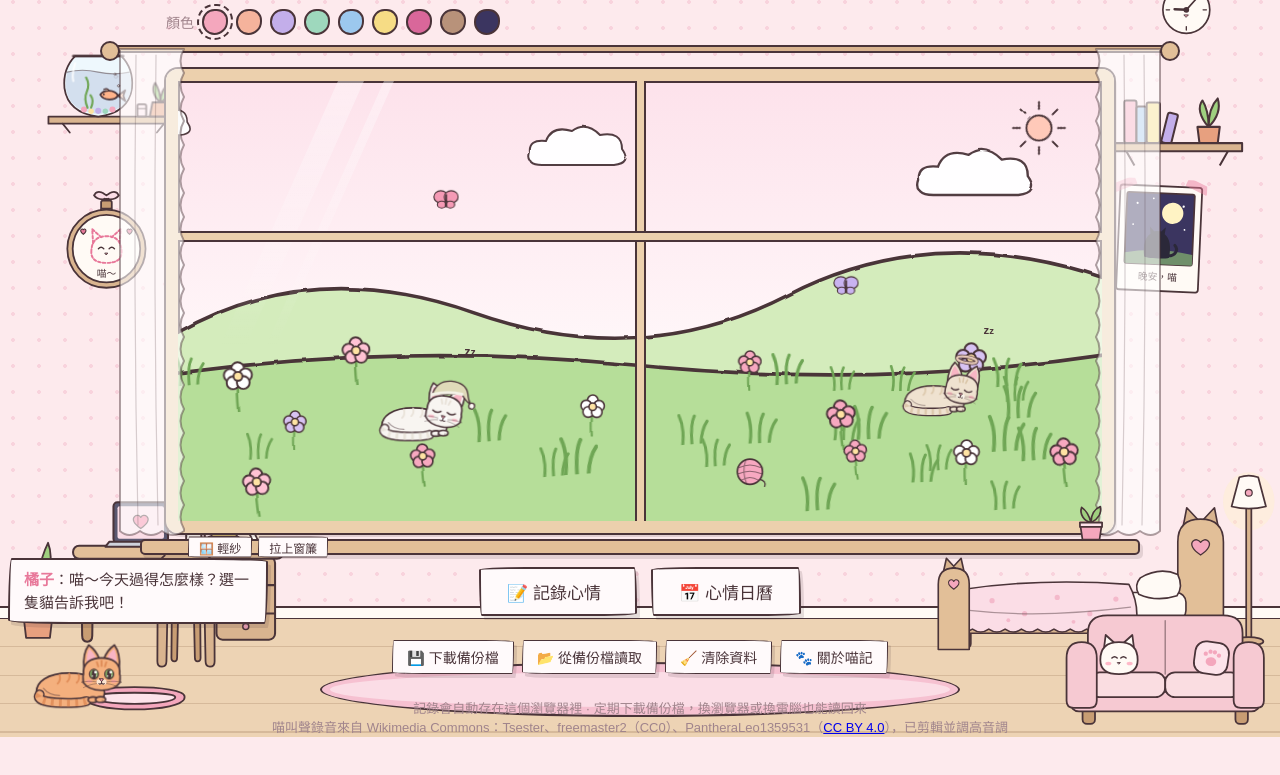
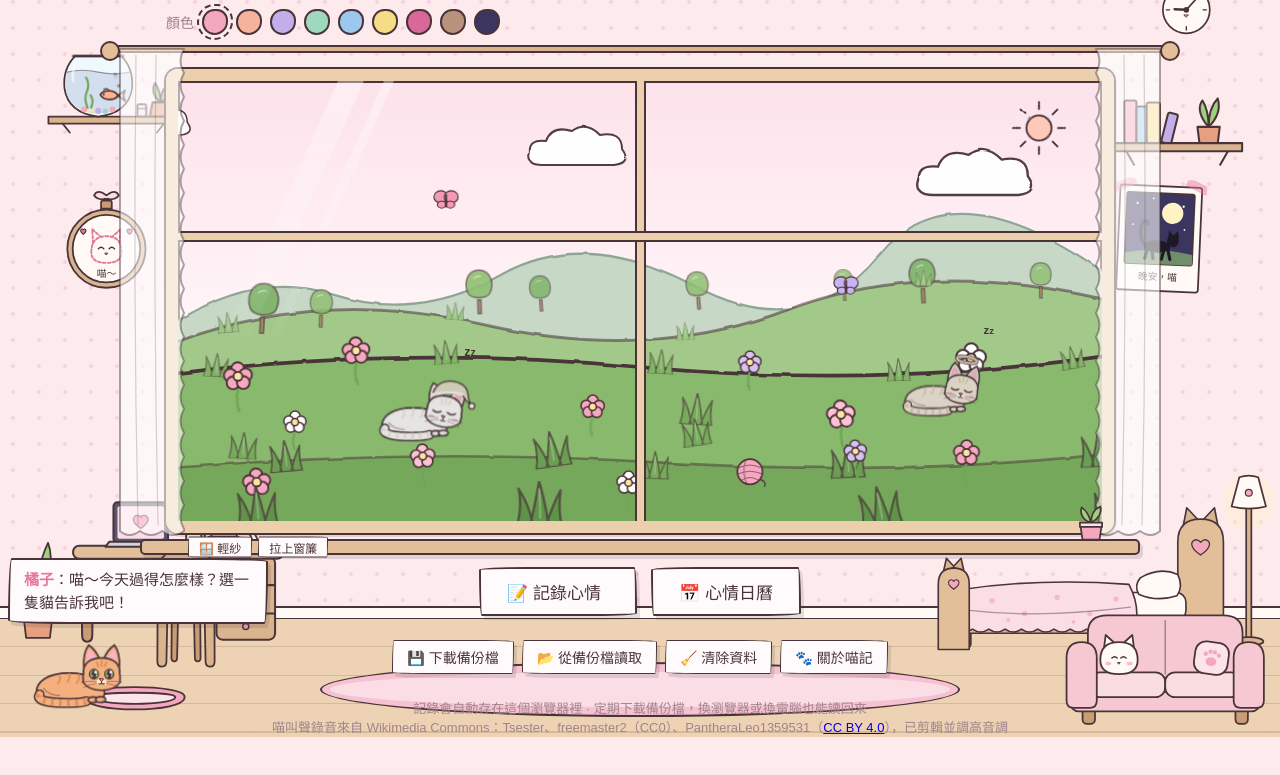
Before and after one commit to ruby510054/meow, a plain HTML site: page index.html in a window 1280 px wide. Shown: the part 63-838 px from the top of the page. Drawn offline with Linux system fonts and the light colour scheme; animation ran at ten frames a second; a web font is replaced by a local one.

Commit message:
redraw the grass

```diff
--- a/index.html
+++ b/index.html
@@ -164,8 +164,8 @@
   }
   @keyframes gust { 0% { left: -20%; opacity: 0; } 20% { opacity: 1; } 100% { left: 110%; opacity: 0; } }
   .meadow.windy .deco { animation-duration: .8s; }
-  .meadow .scene, .meadow .deco { transition: filter 2s; }
-  .meadow.gloomy .scene, .meadow.gloomy .deco { filter: saturate(.65) brightness(.93); }
+  .meadow .scene, .meadow .deco, .meadow .trees { transition: filter 2s; }
+  .meadow.gloomy .scene, .meadow.gloomy .deco, .meadow.gloomy .trees { filter: saturate(.65) brightness(.93); }
   .meadow .fly { transition: opacity 1.5s; }
   .meadow.gloomy .fly { opacity: 0; }   /* 下雨天蝴蝶躲起來 */
   .rainbow { position: absolute; left: 22%; top: 18%; width: 46%; z-index: 1; pointer-events: none; opacity: 0; transition: opacity 2s; }
@@ -213,6 +213,8 @@
   [data-theme="night"] .mullion { background: #b39a7e; }
   @media (max-width: 1099px) { .rod { display: none; } .big-window { margin-top: 10px; } }
   .meadow .scene { position: absolute; inset: 0; width: 100%; height: 100%; }
+  .meadow .scene.far { z-index: 0; } .meadow .trees { position: absolute; inset: 0; z-index: 1; pointer-events: none; } .meadow .scene.near { z-index: 2; }
+  .meadow .tree { position: absolute; transform: translateX(-50%); transform-origin: bottom center; animation: sway 4s ease-in-out infinite alternate; }
   .meadow .label {
     position: absolute; top: 8px; left: 10px; z-index: 300; font-size: 14px;
     background: var(--card); border: 1.5px solid var(--line); padding: 2px 10px; border-radius: var(--wobble2);
@@ -238,6 +240,9 @@
   /* 貓咪 */
   .cat { position: absolute; width: 100px; transform-origin: bottom center; cursor: pointer; }
   .meadow .cat { width: calc(100px * var(--ms, 1)); }
+  /* 窗外的貓顏色柔和一點，像在遠處；下雨天再暗一點（屋內的寵物不受影響） */
+  .meadow .cat .hopper > svg { filter: saturate(.78) brightness(.93); transition: filter 2s; }
+  .meadow.gloomy .cat .hopper > svg { filter: saturate(.6) brightness(.86); }
   .cat svg { display: block; width: 100%; overflow: visible; }
   .cat .flip { transition: transform .25s; }
   .cat .tail { animation: wag 1.8s ease-in-out infinite alternate; }
@@ -592,8 +597,13 @@
     <g fill="#fff" stroke="none"><circle cx="26" cy="28" r="1.2"/><circle cx="44" cy="22" r="1"/><circle cx="78" cy="30" r="1.3"/><circle cx="22" cy="52" r="1"/><circle cx="80" cy="56" r="1"/></g>
     <circle cx="66" cy="38" r="12" fill="#fff3c4" stroke="none"/>
     <path d="M14 96 V84 Q52 76 90 84 V96Z" fill="#6f8f6a" stroke="none"/>
-    <path d="M36 88 C34 76 36 66 42 62 L41 54 L46 59 Q50 58 54 59 L59 54 L58 62 C64 66 66 76 64 88 C60 90 40 90 36 88Z" fill="#2b2839" stroke="none"/>
-    <path d="M62 86 C72 86 74 78 70 74" fill="none" stroke="#2b2839" stroke-width="3.4"/>
+    <g fill="#1d1a26" stroke="#1d1a26" stroke-linecap="round" stroke-linejoin="round">
+      <path d="M38 77 C31 71 29 60 32 51 C34 46 39 47 38.5 51.5" fill="none" stroke-width="3.6"/>
+      <path d="M40 78 L36.5 90 M44 79 L46 90 M58 79 L55.5 90 M62 78 L65 90" fill="none" stroke-width="3.6"/>
+      <ellipse cx="50" cy="76" rx="15" ry="7" stroke="none"/>
+      <circle cx="67.5" cy="69.5" r="6.6" stroke="none"/>
+      <path d="M62.6 65.6 L63.2 58.4 L67.8 63.4Z M68 63.2 L72.6 58.6 L73.6 66Z" stroke-width="1"/></g>
+
     <text x="52" y="114" text-anchor="middle" font-size="11" fill="#4a3439" stroke="none" font-family="Huninn, sans-serif">晚安，喵</text>
     <rect class="tape" x="-2" y="2" width="26" height="10" rx="1" transform="rotate(-24 11 7)" stroke="none"/>
     <rect class="tape" x="80" y="2" width="26" height="10" rx="1" transform="rotate(24 93 7)" stroke="none"/></g></svg></div>
@@ -730,10 +740,18 @@
   </defs></svg>
   <div class="curtains" id="curtains"></div>
   <div class="meadow" id="meadow">
-    <svg class="scene" viewBox="0 0 1000 300" preserveAspectRatio="none" aria-hidden="true">
+    <!-- 草地分成好幾層：越遠越淡（帶一點藍灰），越近越深，看起來比較有距離感 -->
+    <svg class="scene far" viewBox="0 0 1000 300" preserveAspectRatio="none" aria-hidden="true">
+      <g filter="url(#w)" stroke-linejoin="round">
+        <path d="M-10 168 Q80 128 170 146 T350 132 T560 140 T760 118 T1010 134 L1010 310 L-10 310Z" fill="#c7d9c6" stroke="#8fa596" stroke-width="1.6"/>
+        <path d="M-10 180 Q150 140 330 166 T660 156 T1010 150 L1010 310 L-10 310Z" fill="#a3c98a" stroke="#4a3439" stroke-width="2" stroke-opacity=".55"/>
+      </g>
+    </svg>
+    <div class="trees" aria-hidden="true"></div>
+    <svg class="scene near" viewBox="0 0 1000 300" preserveAspectRatio="none" aria-hidden="true">
       <g filter="url(#w)" stroke="#4a3439" stroke-width="2.5" stroke-linejoin="round">
-        <path d="M-10 175 Q140 118 320 158 T660 146 T1010 136 L1010 310 L-10 310Z" fill="#d4ecbc"/>
-        <path d="M-10 200 Q240 178 500 194 T1010 186 L1010 310 L-10 310Z" fill="#b6de99"/>
+        <path d="M-10 200 Q240 180 500 195 T1010 187 L1010 310 L-10 310Z" fill="#88b96c"/>
+        <path d="M-10 264 Q260 250 520 260 T1010 254 L1010 310 L-10 310Z" fill="#76a85c" stroke-opacity=".5" stroke-width="1.8"/>
       </g>
     </svg>
     <svg class="sun" viewBox="0 0 60 60" aria-hidden="true"><g filter="url(#w)" stroke="#4a3439" stroke-width="2" stroke-linecap="round">
@@ -1532,12 +1550,57 @@ function addDeco(html, left, bottom, w) {
   d.innerHTML = html;
   meadow.appendChild(d);
 }
-const grass = `<svg viewBox="0 0 20 20"><path d="M2 20 Q4 9 1 1 M8 20 Q8 7 11 2 M14 20 Q15 11 19 6" fill="none" stroke="#6fa655" stroke-width="2" stroke-linecap="round"/></svg>`;
+// 中間山丘上的小樹：位置是 [左邊 %, 離底部 %, 大小]，越遠（越高）的越小越淡
+[[7, 41.5, .8], [14, 43, .6], [31, 46, .7], [38, 46.6, .55], [55, 47, .6], [71, 49, .5], [79, 48.4, .7], [92, 49.5, .55]].forEach(([x, y, k], i) => {
+  const t = document.createElement("div");
+  t.className = "tree";
+  t.style.cssText = `left:${x}%;bottom:${y}%;width:calc(${Math.round(30 * k)}px * var(--ms, 1));opacity:${(.55 + k * .5).toFixed(2)};animation-delay:${-i * .7}s`;
+  t.innerHTML = `<svg viewBox="0 0 30 44"><g stroke="#4a3439" stroke-width="1.6" stroke-linejoin="round" stroke-opacity=".6">
+    <path d="M13.5 30 H16.5 V43 H13.5Z" fill="#b28a68"/><path d="M15 2 C26 2 29 14 26 22 C24 30 6 30 4 22 C1 14 4 2 15 2Z" fill="${i % 3 ? "#8fbf72" : "#7fb36a"}"/>
+    <path d="M10 10 Q13 7 17 8" fill="none" stroke="#fff" stroke-opacity=".4"/></g></svg>`;
+  meadow.querySelector(".trees").appendChild(t);
+});
+// 三片尖尖葉子的草叢（實心），fill 是顏色、tilt 讓每叢草歪的方向不太一樣
+const grass = (fill, tilt = 0, line = .7) => `<svg viewBox="0 0 30 24" style="transform:rotate(${tilt}deg)"><path d="M3 24 Q6 13 4 4 Q10 13 11.5 24Z M10 24 Q13.5 9 15 0 Q18 10 20 24Z M18.5 24 Q22 13 26.5 5 Q25 15 27 24Z"
+  fill="${fill}" stroke="#4a3439" stroke-width="1.3" stroke-linejoin="round" stroke-opacity="${line}"/>
+  <path d="M15 4 Q15.5 12 15.5 20" fill="none" stroke="#fff" stroke-opacity=".25" stroke-width="1.2"/></svg>`;
+// 算出草地分界線在某個水平位置的高度（照背景 SVG 裡的曲線，M → Q → T… 的寫法）
+function curveAt(d) {
+  const nums = d.match(/-?[\d.]+/g).map(Number), pts = [];
+  let p0 = [nums[0], nums[1]], c = [nums[2], nums[3]], p1 = [nums[4], nums[5]];
+  const seg = (a, k, b) => { for (let t = 0; t <= 1; t += .02) pts.push([(1 - t) ** 2 * a[0] + 2 * (1 - t) * t * k[0] + t * t * b[0], (1 - t) ** 2 * a[1] + 2 * (1 - t) * t * k[1] + t * t * b[1]]); };
+  seg(p0, c, p1);
+  for (let i = 6; i + 1 < nums.length; i += 2) {
+    const next = [nums[i], nums[i + 1]], k = [2 * p1[0] - c[0], 2 * p1[1] - c[1]];
+    seg(p1, k, next); c = k; p1 = next;
+  }
+  // 回傳：給 0~100 的水平位置，得到離底部的百分比
+  return xPct => {
+    const x = xPct * 10, i = pts.findIndex(q => q[0] >= x), a = pts[Math.max(0, i - 1)], b = pts[Math.max(0, i)];
+    const y = a[1] + (b[1] - a[1]) * ((x - a[0]) / ((b[0] - a[0]) || 1));
+    return (300 - y) / 3;
+  };
+}
 const flower = c => `<svg viewBox="0 0 24 40"><g filter="url(#w)" stroke="${INK}" stroke-width="1.5">
   <path d="M12 40 Q11 26 12 16" stroke="#6fa655" stroke-width="2" fill="none"/>
   <circle cx="12" cy="6" r="5" fill="${c}"/><circle cx="6" cy="11" r="5" fill="${c}"/><circle cx="18" cy="11" r="5" fill="${c}"/>
   <circle cx="8" cy="17" r="5" fill="${c}"/><circle cx="16" cy="17" r="5" fill="${c}"/><circle cx="12" cy="12" r="3.5" fill="#ffe3a3"/></g></svg>`;
-for (let i = 0; i < 22; i++) addDeco(grass, rand() * 97, rand() * 95, 16 + rand() * 10);
+// 一排一排的草叢：越遠越小、越淡，越近越大、越深
+const midEdge = curveAt("M-10 180 Q150 140 330 166 T660 156 T1010 150");
+const nearEdge = curveAt("M-10 200 Q240 180 500 195 T1010 187");
+const frontEdge = curveAt("M-10 264 Q260 250 520 260 T1010 254");
+const farTufts = meadow.querySelector(".trees");
+for (let x = 4 + rand() * 8; x < 100; x += 16 + rand() * 12) {   // 中間山丘的邊緣：小小的、淡淡的（在近處草地的後面）
+  const t = document.createElement("div");
+  t.className = "tree";
+  t.style.cssText = `left:${x}%;bottom:${midEdge(x) - 1.6}%;width:calc(${Math.round(12 + rand() * 5)}px * var(--ms, 1));animation-delay:${-rand() * 4}s`;
+  t.innerHTML = grass("#9cc684", rand() * 16 - 8, .3);
+  farTufts.appendChild(t);
+}
+for (let x = 2 + rand() * 10; x < 100; x += 15 + rand() * 12) addDeco(grass("#80b465", rand() * 16 - 8, .5), x, (nearEdge(x) - 2.4) * 2.9, 17 + rand() * 6);    // 近處草地的邊緣
+for (let i = 0; i < 4; i++) addDeco(grass("#76ab5b", rand() * 16 - 8, .6), rand() * 97, (5 + rand() * 22) * 2.9, 20 + rand() * 7);   // 散在草地上
+for (let x = 6 + rand() * 10; x < 100; x += 20 + rand() * 14) addDeco(grass("#6a9f51", rand() * 14 - 7), x, (frontEdge(x) - 3.2) * 2.9, 24 + rand() * 6);   // 最前面那條草地的邊緣
+for (let x = 3 + rand() * 12; x < 100; x += 24 + rand() * 16) addDeco(grass("#5f9448", rand() * 12 - 6), x, -6, 30 + rand() * 8);   // 最底下、最靠近你的一排
 const flowerColors = ["#f7a8c0", "#ffffff", "#d7c2f2", "#f7a8c0", "#ffc2d4"];
 for (let i = 0; i < 12; i++) addDeco(flower(flowerColors[i % 5]), rand() * 95, rand() * 90, 16 + rand() * 6);
 [0, -30, -58].forEach((delay, i) => {
@@ -2230,6 +2293,8 @@ function sidePanel(side, pw, ph, style) {
     ${extra}<path d="${folds}" fill="none" stroke-width="1.2" opacity="${style === "sheer" ? .22 : .3}"/>${bow}</g></svg>`;
 }
 
+// 窗簾拉開時剩下的寬度：大螢幕 64px，窄螢幕收得窄一點，才不會擋住太多窗戶
+const openPanelW = W => innerWidth >= 1100 ? 64 : Math.max(18, Math.round(W * .06));
 function curtainHTML() {
   const win = document.querySelector(".big-window"), W = win.offsetWidth, H = win.offsetHeight;
   const out = innerWidth >= 1100 ? 46 : 0;   // 寬螢幕時簾子掛在窗框外面一點
@@ -2253,7 +2318,7 @@ function curtainHTML() {
       <path d="M0 12 H${W}" fill="none" class="trim-line" stroke-width="3"/>
       <path d="${folds}" fill="none" stroke-width="1.2" opacity=".3"/>${poms}${cord}</g></svg>`;
   }
-  const pw = lerp(64, W / 2 + out + 10, curtainShut), ph = H + 18;
+  const pw = lerp(openPanelW(W), W / 2 + out + 10, curtainShut), ph = H + 18;
   return sidePanel("l", pw, ph, curtainStyle) + sidePanel("r", pw, ph, curtainStyle);
 }
 function renderCurtains() {
@@ -2292,7 +2357,7 @@ function bindCurtainDrag(svg) {
     const win = document.querySelector(".big-window"), W = win.offsetWidth, H = win.offsetHeight;
     const out = innerWidth >= 1100 ? 46 : 0, x0 = e.clientX, y0 = e.clientY, s0 = curtainShut;
     const side = svg.classList.contains("r") ? -1 : 1, isVal = svg.classList.contains("valance");
-    const range = isVal ? H - 66 : W / 2 + out + 10 - 64;
+    const range = isVal ? H - 66 : W / 2 + out + 10 - openPanelW(W);
     let moved = false;
     const move = ev => {
       const d = isVal ? ev.clientY - y0 : (ev.clientX - x0) * side;
```
Also changed, not shown: docs/calendar.png, docs/curtains.png, docs/main.png, docs/phone.png, docs/record.png, docs/weather.png.
